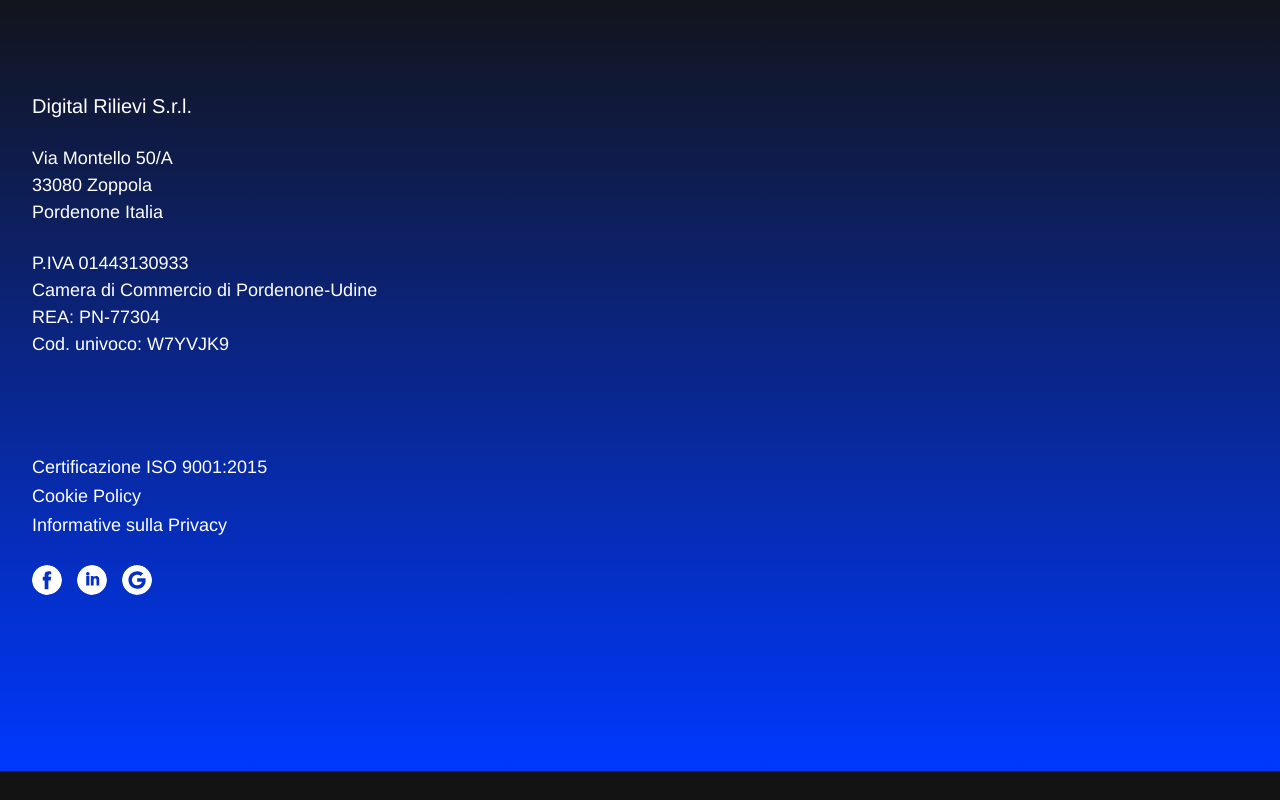
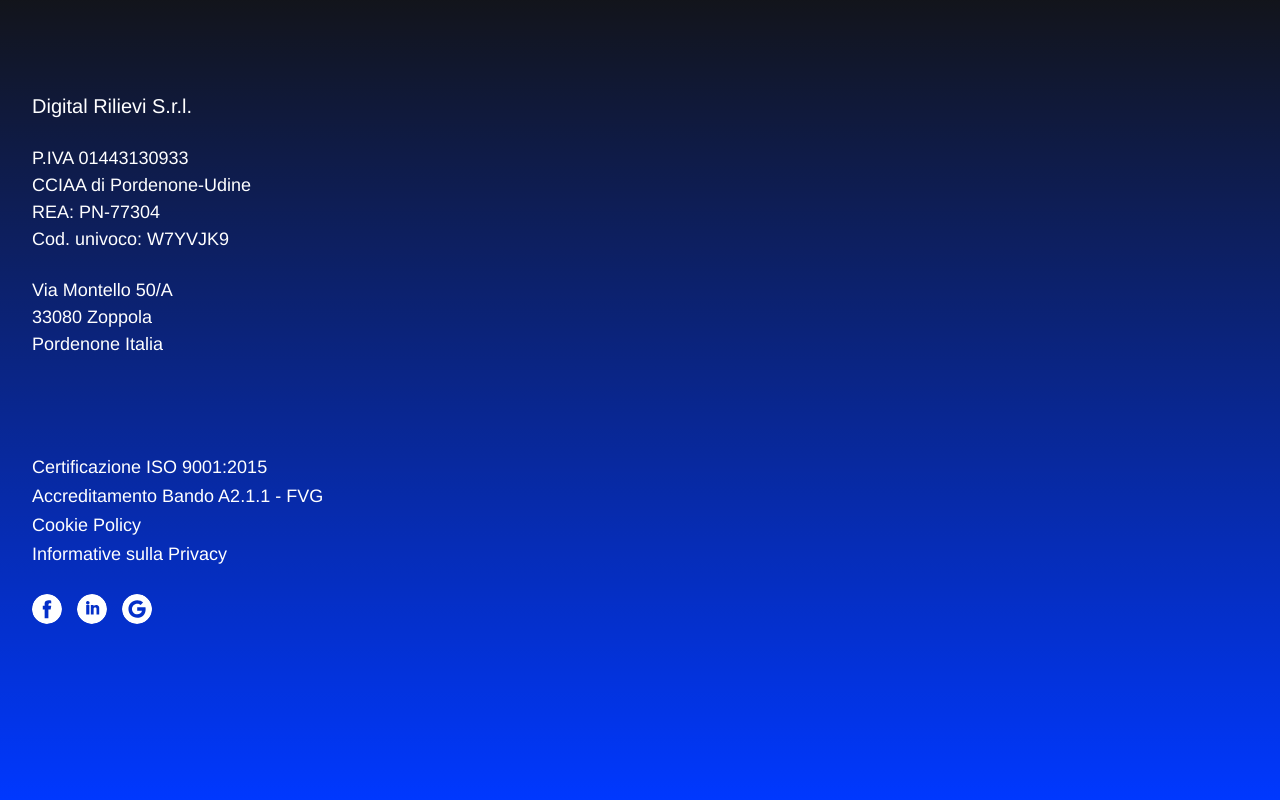
Before and after one commit to digital-rilievi/web, a Next.js app: page /progetti in a window 1280 px wide. Shown: the part 4995-5795 px from the top of the page. Before the commit the page ends 5766 px from the top, so only its background shows below. Built offline with nearby package versions, Linux system fonts and the light colour scheme.

Commit message:
chore: adding footer for A2.1.1

```diff
--- a/src/app/components/Footer/Footer.tsx
+++ b/src/app/components/Footer/Footer.tsx
@@ -1,7 +1,7 @@
-import React from 'react'
-import styles from './Footer.module.css'
-import content from 'content.json'
-import Image from 'next/image'
+import React from "react";
+import styles from "./Footer.module.css";
+import content from "content.json";
+import Image from "next/image";
 
 const Footer = () => {
   return (
@@ -11,45 +11,103 @@ const Footer = () => {
       <div className={styles.rowContainer}>
         <div className={styles.leftColumn}>
           <div>
-            <p className={styles.footerAddress}>{content.contatti.addressLine1}</p>
-            <p className={styles.footerAddress}>{content.contatti.addressLine2}</p>
-            <p className={styles.footerAddress}>{content.contatti.addressLine3}</p>
+            <p className={styles.footerAddress}>P.IVA {content.contatti.vat}</p>
+            <p className={styles.footerAddress}>{content.contatti.legal}</p>
+            <p className={styles.footerAddress}>REA: {content.contatti.rea}</p>
+            <p className={styles.footerAddress}>
+              Cod. univoco: {content.contatti.fatturazione}
+            </p>
           </div>
           <br />
           <div>
-            <p className={styles.footerAddress}>P.IVA {content.contatti.vat}</p>
-            <p className={styles.footerAddress}>{content.contatti.legal}</p>
-            <p className={styles.footerAddress}>REA: {content.contatti.rea}</p>
-            <p className={styles.footerAddress}>Cod. univoco: {content.contatti.fatturazione}</p>
+            <p className={styles.footerAddress}>
+              {content.contatti.addressLine1}
+            </p>
+            <p className={styles.footerAddress}>
+              {content.contatti.addressLine2}
+            </p>
+            <p className={styles.footerAddress}>
+              {content.contatti.addressLine3}
+            </p>
           </div>
         </div>
 
-
         <div className={styles.rightColumn}>
           <ul>
-            <li><a className={styles.footerAddress} href="/assets/footer/tuv-cert.pdf" target="_blank">Certificazione ISO 9001:2015</a></li>
-            <li><a className={styles.footerAddress} href={content.footer.privacyPolicyLink} target="_blank">{content.footer.cookiesPolicyLabel}</a></li>
-            <li><a className={styles.footerAddress} href={content.footer.cookiesPolicyLink} target="_blank">{content.footer.privacyPolicyLabel}</a></li>
+            <li>
+              <a
+                className={styles.footerAddress}
+                href="/assets/footer/tuv-cert.pdf"
+                target="_blank"
+              >
+                Certificazione ISO 9001:2015
+              </a>
+            </li>
+            <li>
+              <a
+                className={styles.footerAddress}
+                href="/assets/footer/a211-sheet.pdf"
+                target="_blank"
+              >
+                Accreditamento Bando A2.1.1 - FVG
+              </a>
+            </li>
+            <li>
+              <a
+                className={styles.footerAddress}
+                href={content.footer.privacyPolicyLink}
+                target="_blank"
+              >
+                {content.footer.cookiesPolicyLabel}
+              </a>
+            </li>
+            <li>
+              <a
+                className={styles.footerAddress}
+                href={content.footer.cookiesPolicyLink}
+                target="_blank"
+              >
+                {content.footer.privacyPolicyLabel}
+              </a>
+            </li>
           </ul>
           <br />
           <div>
             <div className={styles.socialButtonsWrapper}>
               <a href={content.footer.facebook} target="_blank">
-                <Image className={styles.socialButtons} src="/assets/footer/facebook.svg" alt={"&larr;"} width={30} height={30} />
+                <Image
+                  className={styles.socialButtons}
+                  src="/assets/footer/facebook.svg"
+                  alt={"&larr;"}
+                  width={30}
+                  height={30}
+                />
               </a>
               <a href={content.footer.linkedin} target="_blank">
-                <Image className={styles.socialButtons} src="/assets/footer/linkedin.svg" alt={"&larr;"} width={30} height={30} />
+                <Image
+                  className={styles.socialButtons}
+                  src="/assets/footer/linkedin.svg"
+                  alt={"&larr;"}
+                  width={30}
+                  height={30}
+                />
               </a>
               <a href={content.footer.g_business} target="_blank">
-                <Image className={styles.socialButtons} src="/assets/footer/g_business.svg" alt={"&larr;"} width={30} height={30} />
+                <Image
+                  className={styles.socialButtons}
+                  src="/assets/footer/g_business.svg"
+                  alt={"&larr;"}
+                  width={30}
+                  height={30}
+                />
               </a>
             </div>
-          </div >
-        </div >
+          </div>
+        </div>
         <div className={styles.spaceColumn} />
       </div>
-    </footer >
-  )
-}
+    </footer>
+  );
+};
 
-export default Footer
+export default Footer;
--- a/src/content.json
+++ b/src/content.json
@@ -2,7 +2,7 @@
     "defaultButtonsValue": "SCOPRI DI PIÙ",
     "home": {
         "title": "Rilievi digitali, con le\ntecniche più recenti e\nall'avanguardia",
-        "bannerImage":"/assets/projects/mose.png",
+        "bannerImage": "/assets/projects/mose.png",
         "bannerQuote": "Rilievi digitali, con le\ntecniche più recenti e\nall'avanguardia",
         "firstImage": "/assets/projects/bim.jpg",
         "firstImageDesc": "Digital Rilievi s.r.l. nasce nel maggio del 2001 da un'idea di Adriano Facchin, Antonio De Marco e Addo Galasso.\n\nForti della loro passione e competenza, danno all’azienda fin da subito un’impronta innovativa e all’avanguardia, sfidando la topografia degli anni 2000. Grazie ai primi successi lavorativi e all’esperienza maturata sul campo, Digital Rilevi diventa una solida realtà in grado di rispondere alla clientela più esigente, offrendo soluzioni studiate e customizzate.\n\nDal 2003 parte il progetto più ambizioso e sperimentale: un primo sistema autocostruito di Mobile Mapping, con cui viene rilevata la Città di Firenze. Dopo 10 anni, il primo prototipo fotografico verrá rimpiazzato da un nuovo sistema che acquisisce contemporaneamente immagini e dati laser scanner – primo prototipo di una tecnologia che ancora oggi copre gran parte delle attività di acquisizione dell’azienda.\n\nA supporto di queste tecnologie, Digital Rilievi ha deciso di investire in sistemi di visione tridimensionale e stereoscopica di terza generazione, che permettono una restituzione grafica 3D di fotogrammetria e nuvole di punti lidar.",
@@ -181,7 +181,7 @@
         "email": "info@digitalrilievi.it",
         "pec": "postacertificata@pec.digitalrilievi.it",
         "vat": "01443130933",
-        "legal": "Camera di Commercio di Pordenone-Udine",
+        "legal": "CCIAA di Pordenone-Udine",
         "rea": "PN-77304",
         "fatturazione": "W7YVJK9"
     },
```
Also changed, not shown: 1 other file (tests, documents, lock files or other folders).
